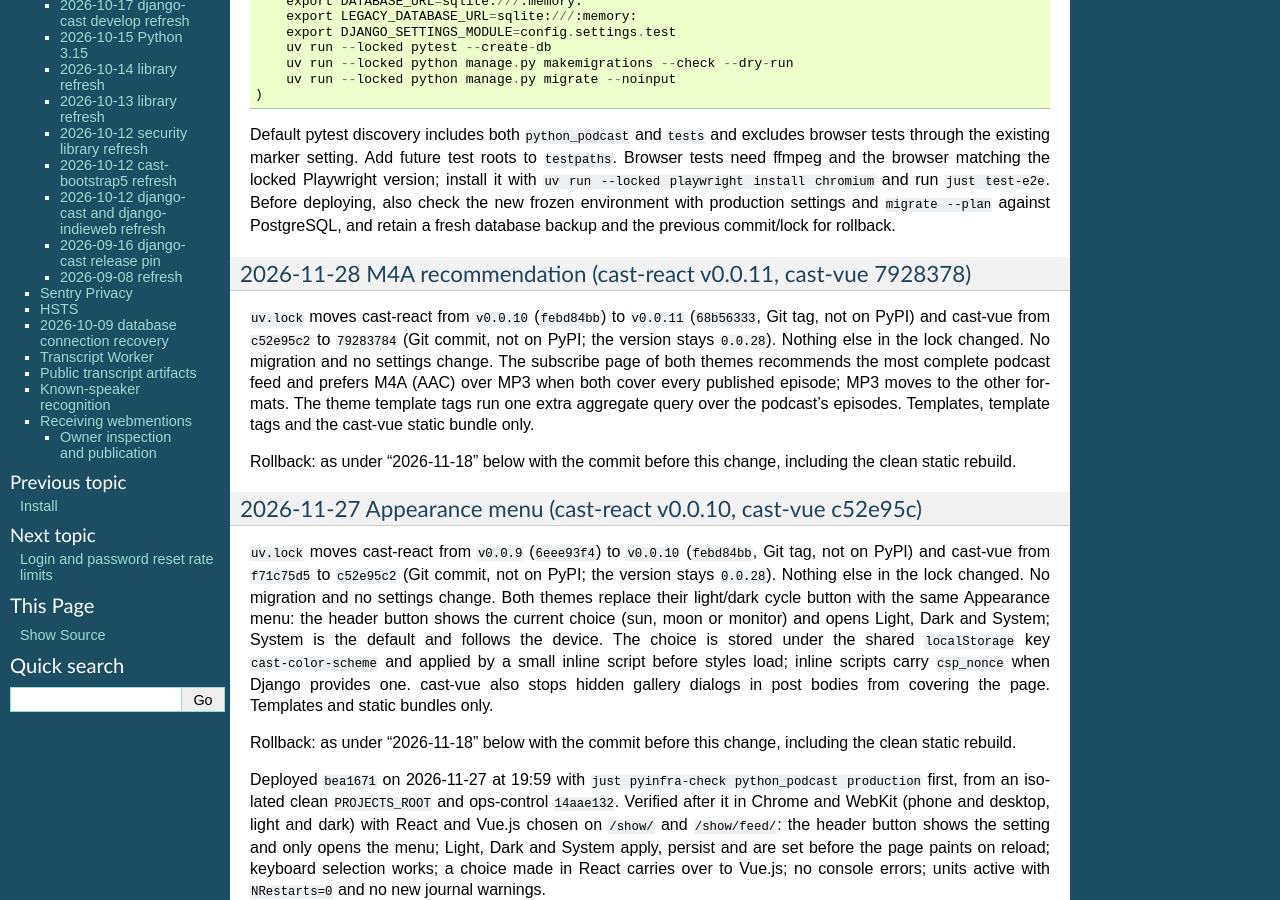
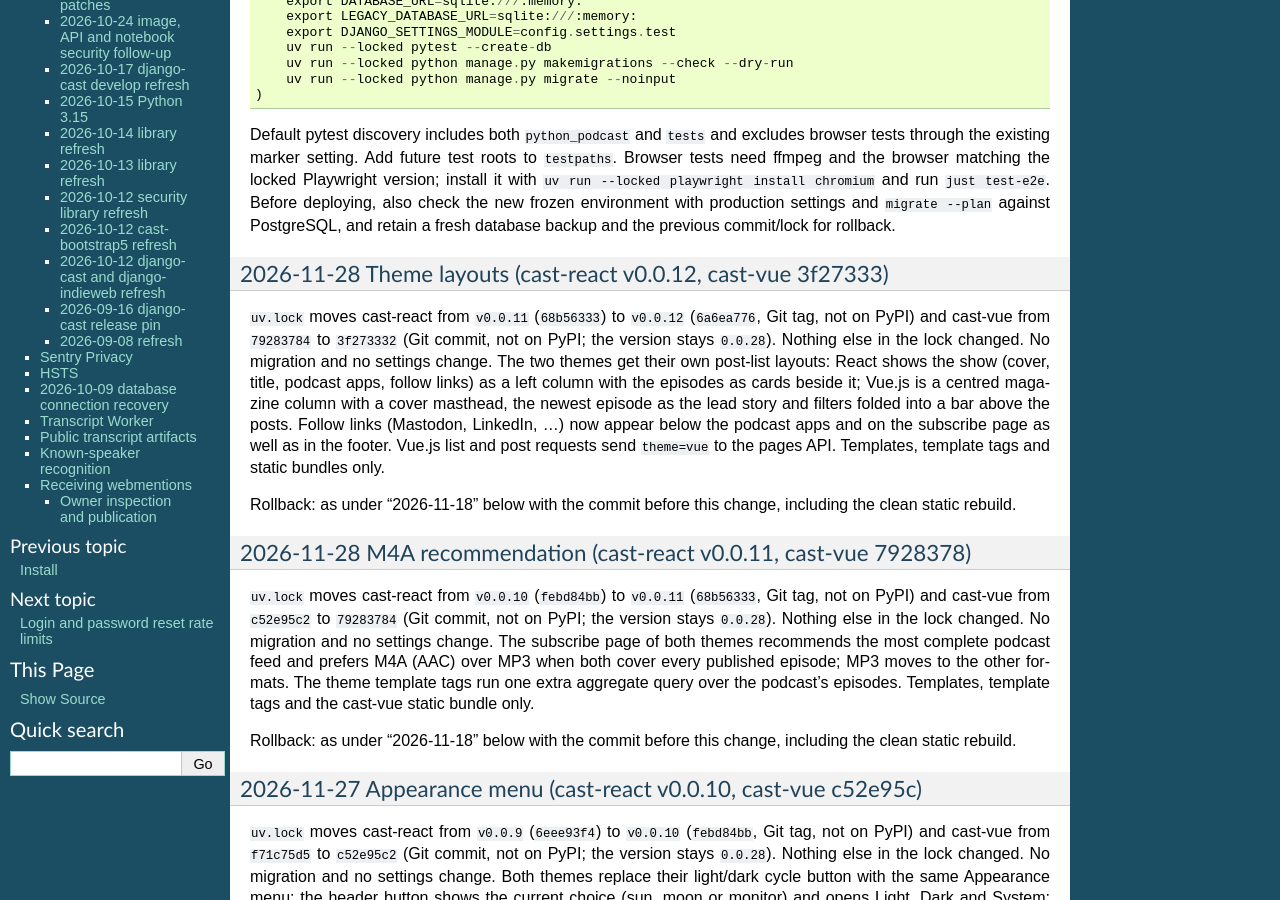
Before and after one commit to ephes/python-podcast, a Sphinx documentation site: the page built from docs/deploy.rst, in a window 1280 px wide and 900 px high, scrolled down 1149 px. Built offline with Sphinx 7.4.7, drawn with Linux system fonts in a browser that asks for light colours; some of the changed text lies outside the part shown.

Commit message:
Use cast-react v0.0.12 and cast-vue 3f27333 for the React and Vue.js themes
The two themes get their own post-list layouts (React: show column with episode cards; Vue.js: centred magazine column with a cover masthead), and follow links appear below the podcast apps and on the subscribe page. No migration; rollback in docs/deploy.rst.

```diff
--- a/docs/deploy.rst
+++ b/docs/deploy.rst
@@ -74,6 +74,24 @@ locked Playwright version; install it with ``uv run --locked playwright install
 chromium`` and run ``just test-e2e``. Before deploying, also check the new frozen
 environment with production settings and ``migrate --plan`` against PostgreSQL,
 and retain a fresh database backup and the previous commit/lock for rollback.
+
+2026-11-28 Theme layouts (cast-react v0.0.12, cast-vue 3f27333)
+~~~~~~~~~~~~~~~~~~~~~~~~~~~~~~~~~~~~~~~~~~~~~~~~~~~~~~~~~~~~~~~~
+
+``uv.lock`` moves cast-react from ``v0.0.11`` (``68b56333``) to ``v0.0.12``
+(``6a6ea776``, Git tag, not on PyPI) and cast-vue from ``79283784`` to
+``3f273332`` (Git commit, not on PyPI; the version stays ``0.0.28``). Nothing
+else in the lock changed. No migration and no settings change. The two themes
+get their own post-list layouts: React shows the show (cover, title, podcast
+apps, follow links) as a left column with the episodes as cards beside it;
+Vue.js is a centred magazine column with a cover masthead, the newest episode
+as the lead story and filters folded into a bar above the posts. Follow links
+(Mastodon, LinkedIn, ...) now appear below the podcast apps and on the
+subscribe page as well as in the footer. Vue.js list and post requests send
+``theme=vue`` to the pages API. Templates, template tags and static bundles only.
+
+Rollback: as under "2026-11-18" below with the commit before this change,
+including the clean static rebuild.
 
 2026-11-28 M4A recommendation (cast-react v0.0.11, cast-vue 7928378)
 ~~~~~~~~~~~~~~~~~~~~~~~~~~~~~~~~~~~~~~~~~~~~~~~~~~~~~~~~~~~~~~~~~~~~~
--- a/pyproject.toml
+++ b/pyproject.toml
@@ -58,9 +58,9 @@ dev = [
 
 [tool.uv.sources]
 # Vue theme redesign, pinned to a commit (not on PyPI).
-cast-vue = { git = "https://github.com/ephes/cast-vue", rev = "79283784fa86ce362d4dbef6b655d838810bae8f" }
+cast-vue = { git = "https://github.com/ephes/cast-vue", rev = "3f2733324736b6d5704995626285c3b19eaa9e17" }
 # React theme, pinned to a release tag (not on PyPI).
-cast-react = { git = "https://github.com/ephes/cast-react", tag = "v0.0.11" }
+cast-react = { git = "https://github.com/ephes/cast-react", tag = "v0.0.12" }
 # Git sources for deploys (rsync sends the working tree, so the deployed
 # pyproject must resolve server-side). Production and staging both use the
 # persistent player from cast-bootstrap5 main.
```
Also changed, not shown: CHANGELOG.rst (+8 -0 lines), 1 other file.
